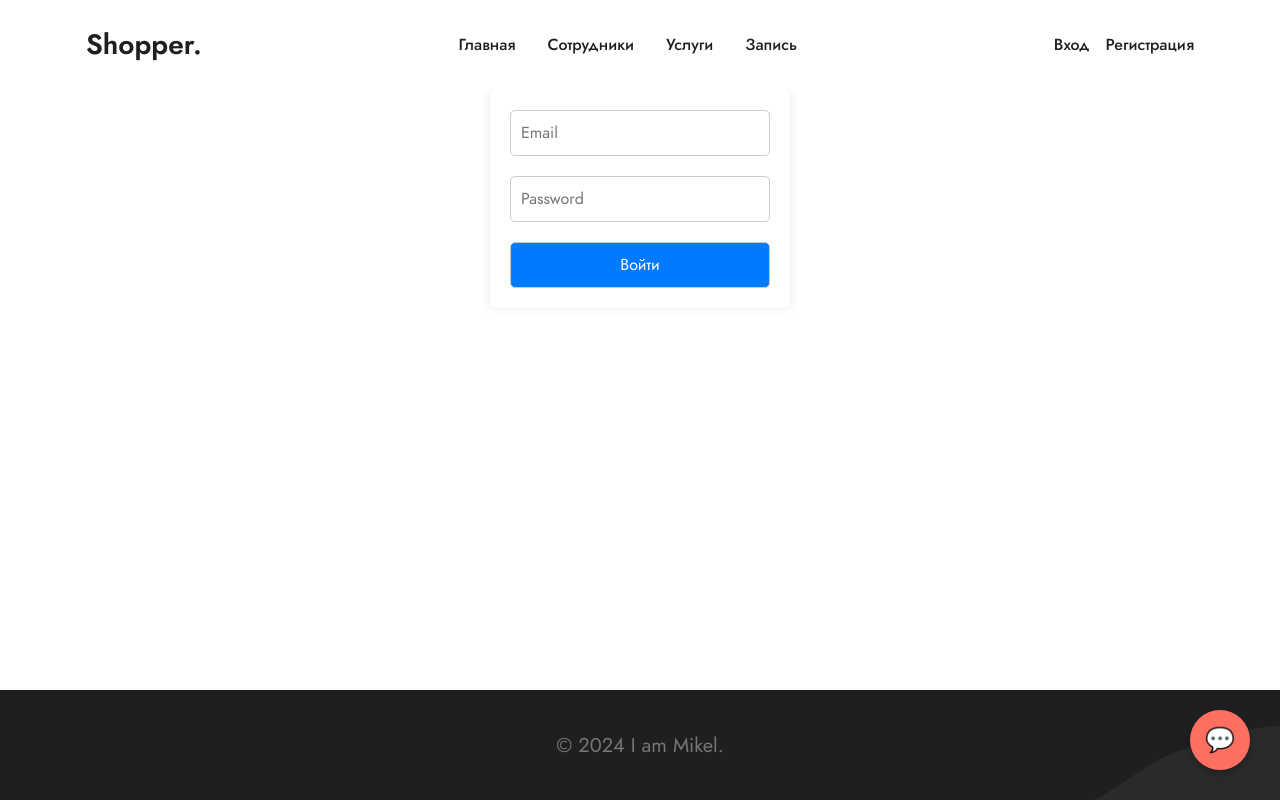
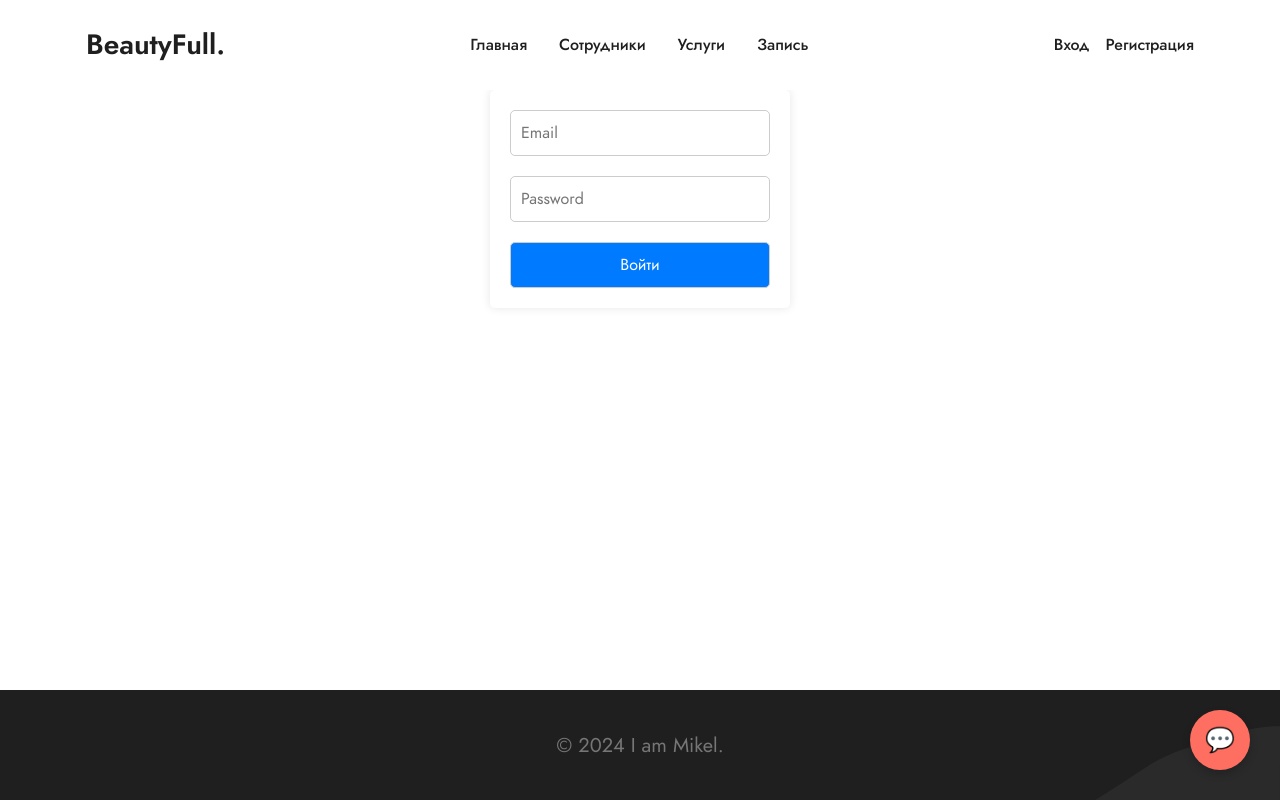
Before and after one commit to IamPIROSHOK/Diplom, a Vue app in the folder Frontend/: page /login in a window 1280 px wide. Built offline with nearby package versions, Linux system fonts and the light colour scheme.

Commit message:
Верстка

```diff
--- a/Frontend/src/client/components/Navbar.vue
+++ b/Frontend/src/client/components/Navbar.vue
@@ -6,7 +6,7 @@
 
       <!-- Brand -->
       <router-link class="navbar-brand" to="/">
-        Shopper.
+        BeautyFull.
       </router-link>
 
       <!-- Toggler -->
```
